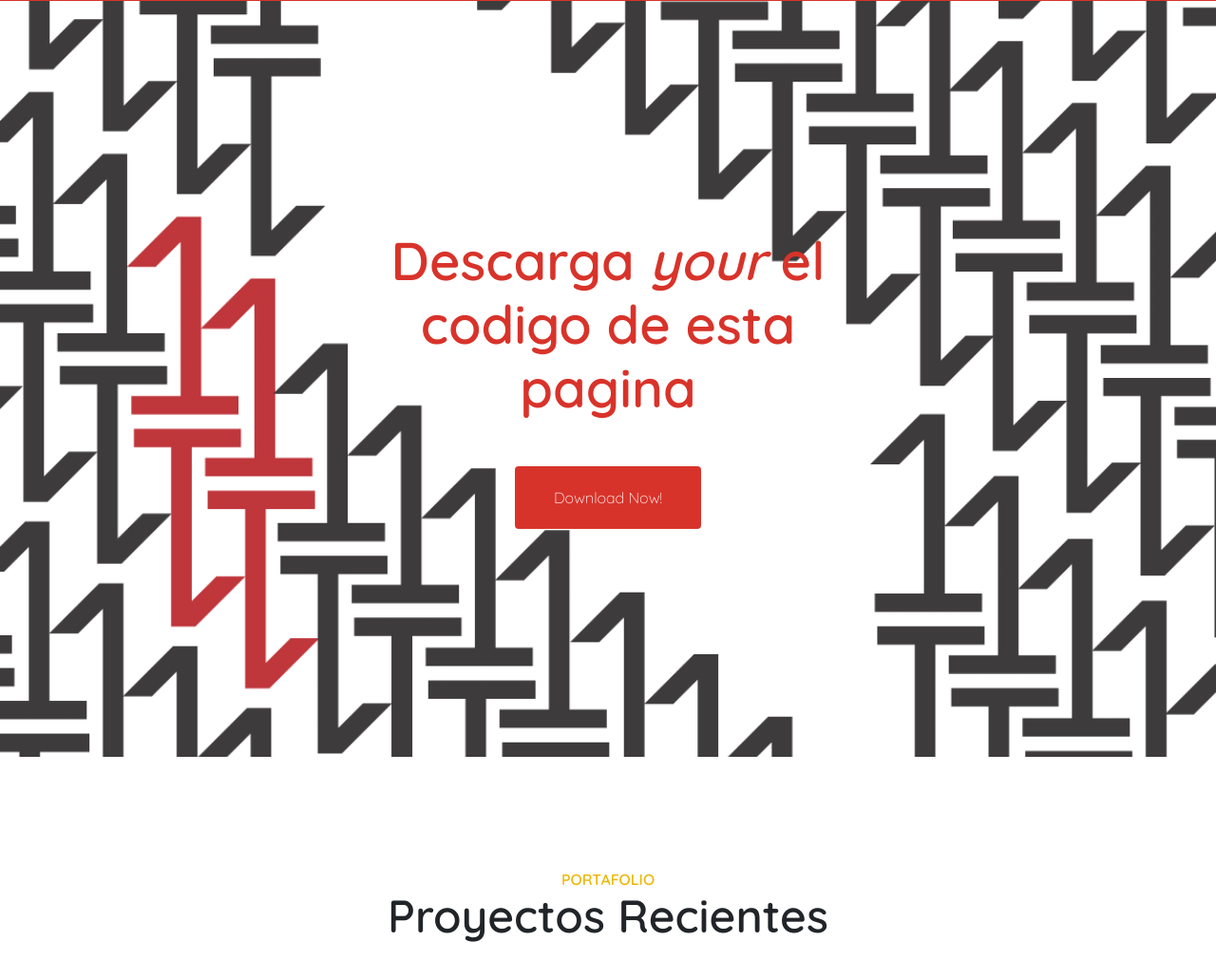
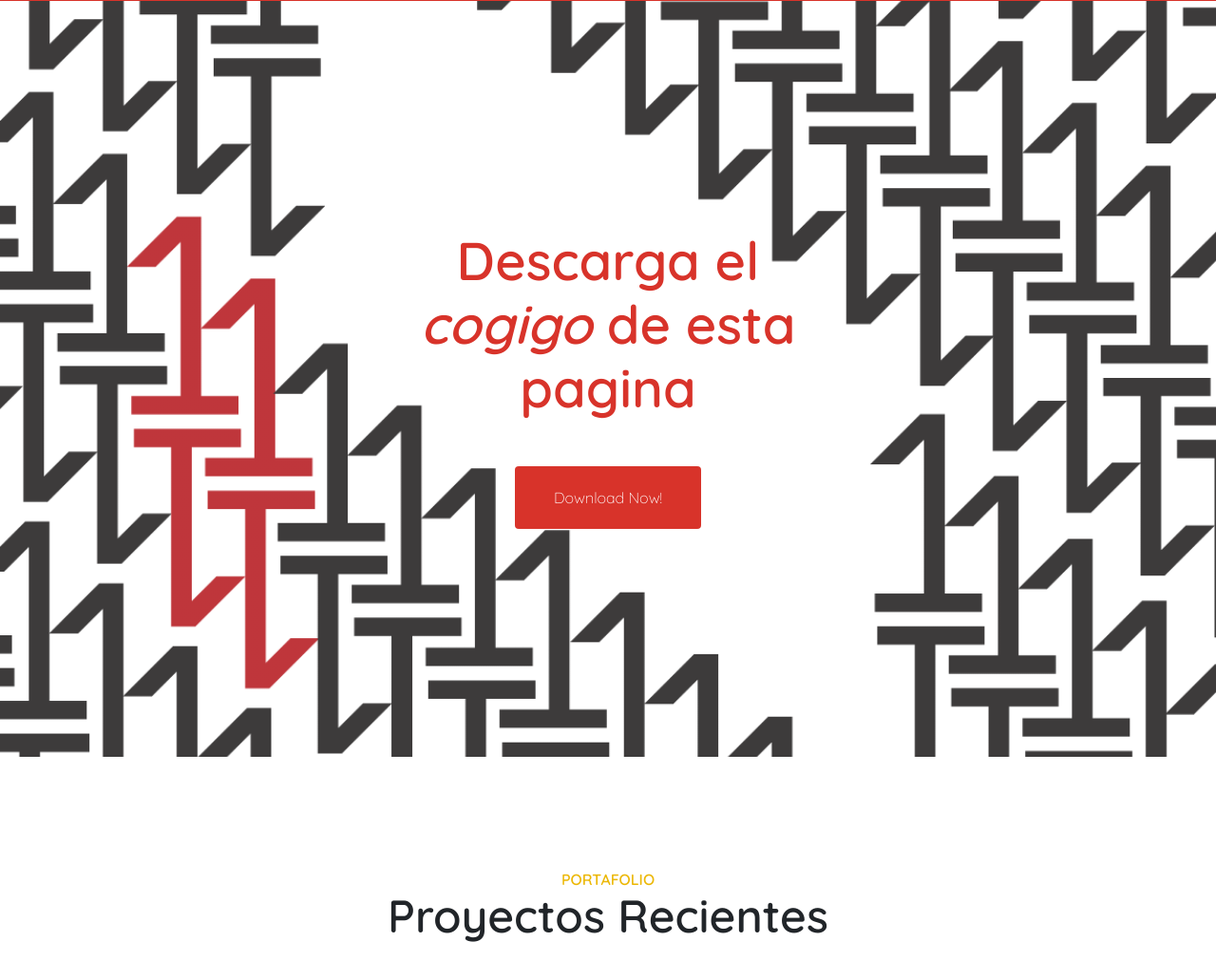
Before and after one commit to LeOcto/Nuevos-Medios-13, a plain HTML site: page index.html in a window 1280 px wide. Shown: the part 1807-2838 px from the top of the page at 95% size. Drawn offline with nearby package versions, Linux system fonts and the light colour scheme.

Commit message:
Update index.html

```diff
--- a/index.html
+++ b/index.html
@@ -92,9 +92,9 @@
         <section class="callout">
             <div class="container px-4 px-lg-5 text-center">
                 <h2 class="mx-auto mb-5">
-                    Descarga
-                    <em>your</em>
-                    el codigo de esta pagina
+                    Descarga el
+                    <em>cogigo</em>
+                    de esta pagina
                 </h2>
                 <a class="btn btn-primary btn-xl" href="https://startbootstrap.com/theme/stylish-portfolio/">Download Now!</a>
             </div>
```
